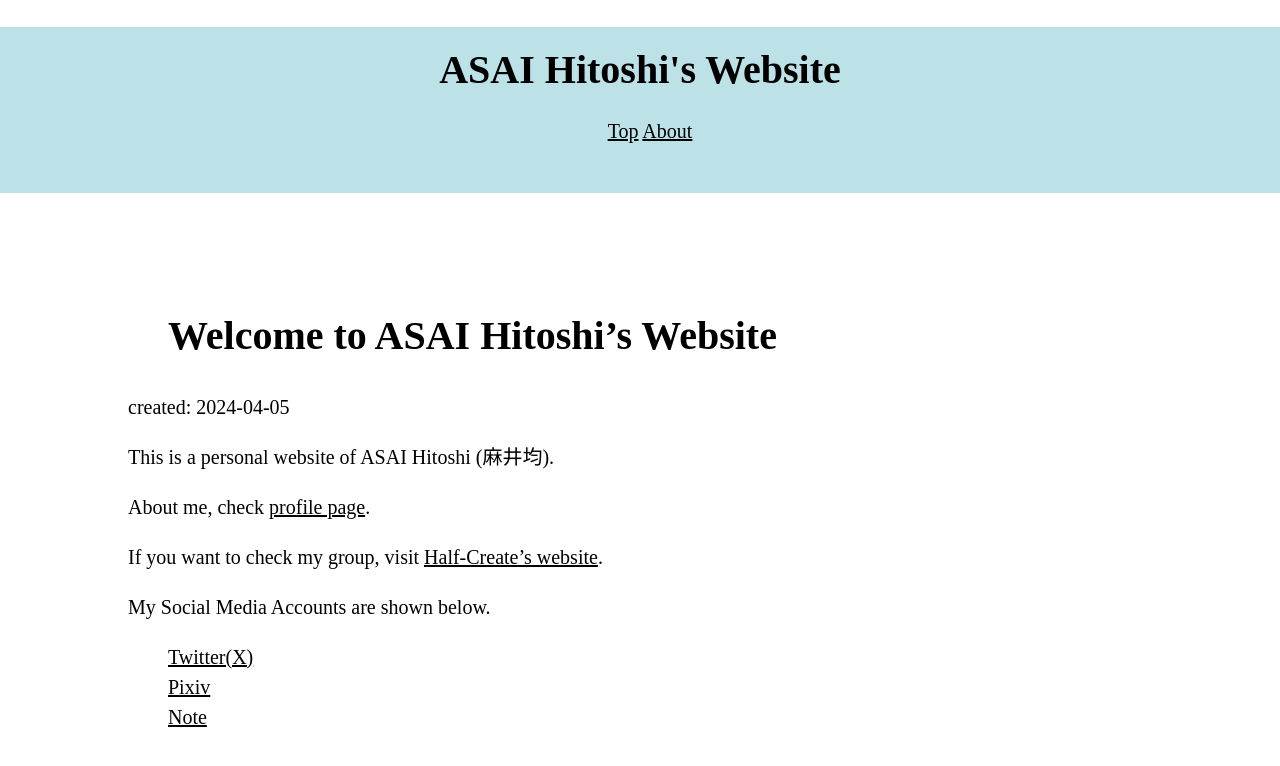
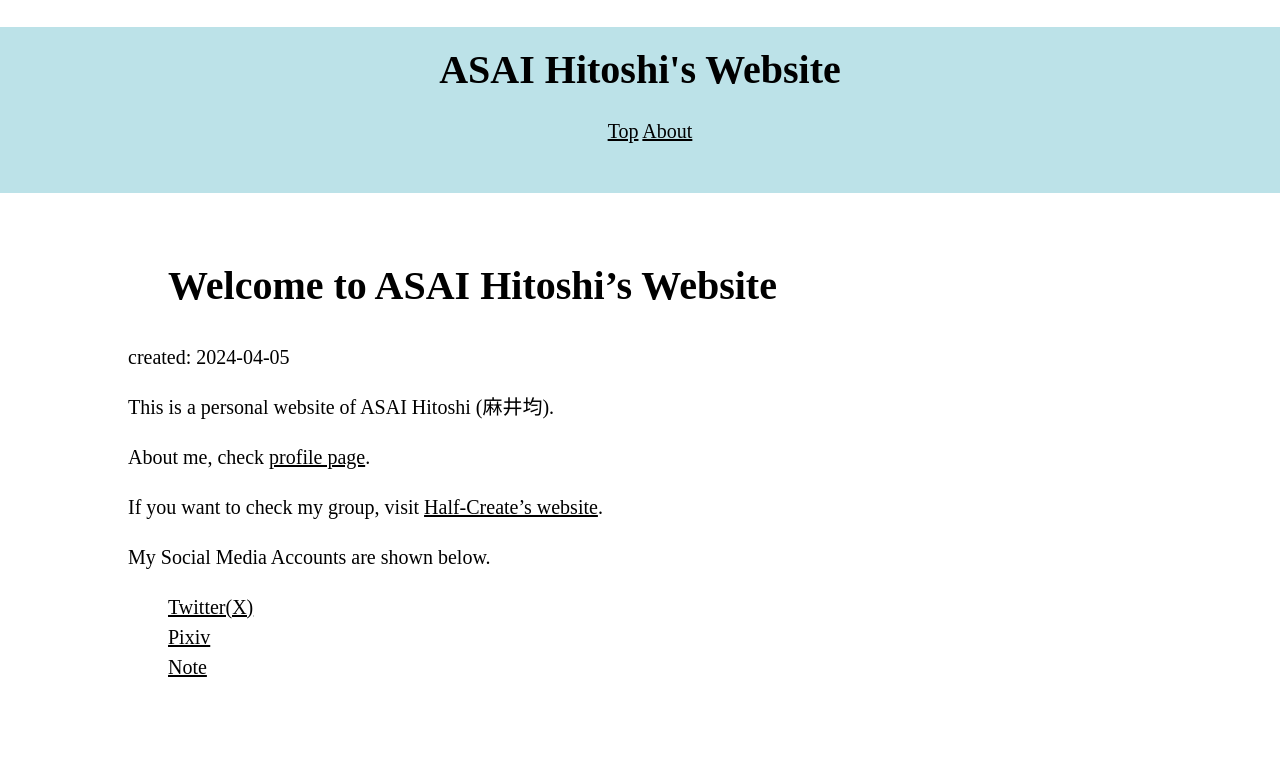
Before and after one commit to asainingen/asainingen.github.io, a Jekyll site: the page built from index.md, in a window 1280 px wide. Shown: the top 766 px of the page. Built offline with Jekyll 4.4.1, drawn with Linux system fonts in a browser that asks for light colours; Markdown is read by kramdown in place of the engine named in the settings.

Commit message:
margin topの幅を修正

```diff
--- a/css/default.css
+++ b/css/default.css
@@ -32,7 +32,7 @@ header {
 }
 
 main {
-  margin-top: 100px;
+  margin-top: 50px;
   margin-left: 10%;
   margin-right: 10%;
   background-color: var(--main-color);
```
